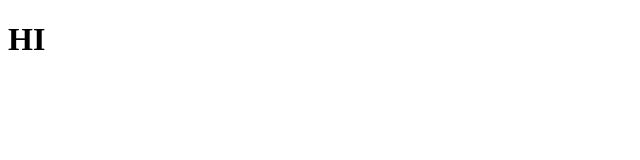
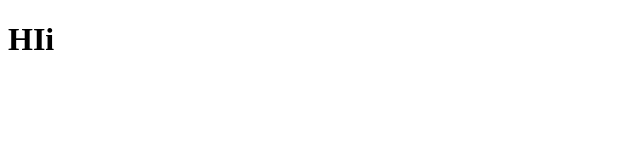
Before and after one commit to roshankcpkr/githubsession, a plain HTML site: page index.html in a window 1280 px wide. Shown: the full height of the page, 0-640 px from the left. Drawn offline with Linux system fonts and the light colour scheme.

Commit message:
Update index.html

```diff
--- a/index.html
+++ b/index.html
@@ -7,6 +7,6 @@
     <title>Git</title>
   </head>
   <body>
-    <h1>HI</h1>
+    <h1>HIi</h1>
   </body>
 </html>
```
